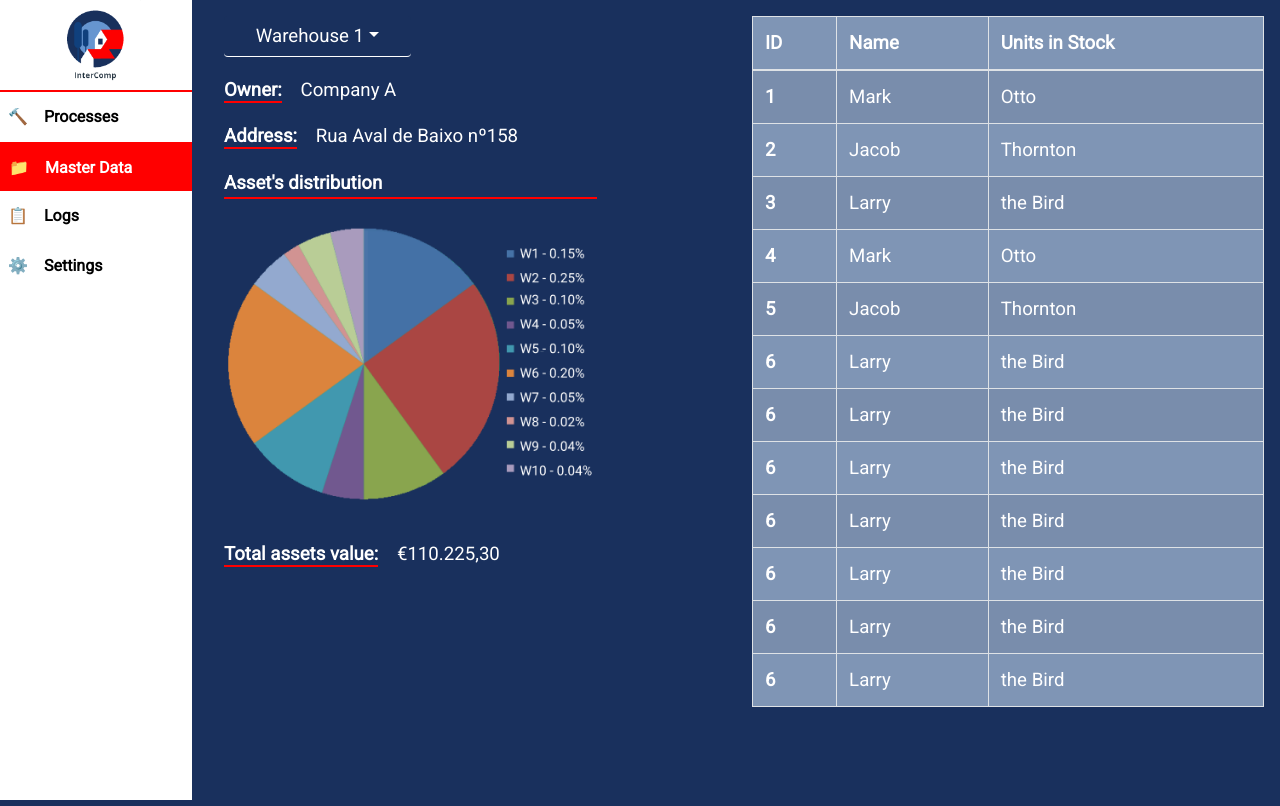
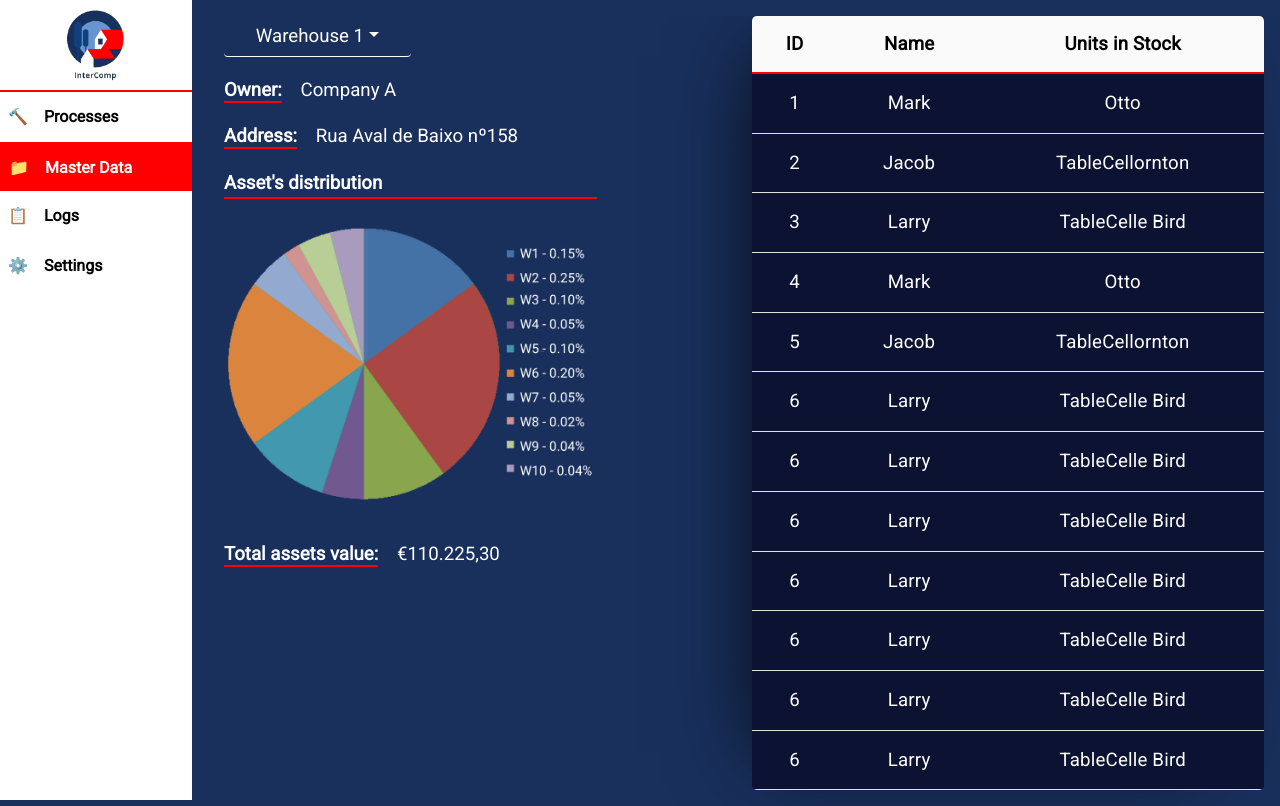
Before and after one commit to TomasNovo/FEUP-SINF, a React (Create React App) app in the folder frontend/: page /warehouses in a window 1280 px wide. Built offline with nearby package versions, Linux system fonts and the light colour scheme; some icons are missing.

Commit message:
style: change warehouses table style

```diff
--- a/frontend/src/components/Warehouses/Warehouses.css
+++ b/frontend/src/components/Warehouses/Warehouses.css
@@ -141,8 +141,6 @@
     margin-right: 1em;
 }
 
-
-
 /* right */
 
 .all .right
@@ -154,16 +152,37 @@
 .my-custom-scrollbar
 {
     width: 97%;
-    height: 100%;
-    font-size: 14pt;
+    max-height: 55em;
     overflow-y: auto;
     display: block;
     overflow-x: auto;
+    margin-bottom: 1em;
+    -webkit-box-shadow: -26px 1px 85px -39px rgba(0,0,0,1);
+    -moz-box-shadow: -26px 1px 85px -39px rgba(0,0,0,1);
+    box-shadow: -26px 1px 85px -39px rgba(0,0,0,1);
+    border-radius: 0.3em;
+    background-color: rgb(12, 18, 49);
 }
 
-.all > .right .table
+.all > .right table
 {
     width: 100%;
-    background-color: rgb(127,149,181);
+}
+
+.right table th
+{
+    border-bottom: 2px solid red;
+    font-weight: bold;
+    color: black;
+}
+
+.right table th, .right table td
+{
+    text-align: center;
+    font-size: 14pt;
+}
+
+.right table td
+{
     color: white;
 }
--- a/frontend/src/components/Warehouses/Warehouses.js
+++ b/frontend/src/components/Warehouses/Warehouses.js
@@ -3,7 +3,17 @@ import './Warehouses.css'
 import PageTemplate from '../PageTemplate/PageTemplate';
 import ButtonGroup from 'react-bootstrap/ButtonGroup';
 import Dropdown from 'react-bootstrap/Dropdown';
+import Table from '@material-ui/core/Table';
+import TableBody from '@material-ui/core/TableBody';
+import TableCell from '@material-ui/core/TableCell';
+import TableHead from '@material-ui/core/TableHead';
+import TableRow from '@material-ui/core/TableRow'
 import graphic from '../../assets/distribution.png';
+
+function rowStyleFormat(row, rowIdx) {
+    return { backgroundColor: rowIdx % 2 === 0 ? 'red' : 'blue' };
+  }
+
 
 class Warehouses extends React.Component
 {
@@ -45,83 +55,83 @@ class Warehouses extends React.Component
                     </div>
                     <div className="right">
                         <div className="table-wrapper-scroll-y my-custom-scrollbar">
-                            <table className="table table-bordered table-striped mb-0">
-                                <thead>
-                                    <tr>
-                                        <th scope="col">ID</th>
-                                        <th scope="col">Name</th>
-                                        <th scope="col">Units in Stock</th>
-                                    </tr>
-                                </thead>
-                                <tbody>
-                                    <tr>
-                                        <th scope="row">1</th>
-                                        <td>Mark</td>
-                                        <td>Otto</td>
-                                    </tr>
-                                    <tr>
-                                        <th scope="row">2</th>
-                                        <td>Jacob</td>
-                                        <td>Thornton</td>
-                                    </tr>
-                                    <tr>
-                                        <th scope="row">3</th>
-                                        <td>Larry</td>
-                                        <td>the Bird</td>
-                                    </tr>
-                                    <tr>
-                                        <th scope="row">4</th>
-                                        <td>Mark</td>
-                                        <td>Otto</td>
-                                    </tr>
-                                    <tr>
-                                        <th scope="row">5</th>
-                                        <td>Jacob</td>
-                                        <td>Thornton</td>
-                                    </tr>
-                                    <tr>
-                                        <th scope="row">6</th>
-                                        <td>Larry</td>
-                                        <td>the Bird</td>
-                                    </tr>
-                                    <tr>
-                                        <th scope="row">6</th>
-                                        <td>Larry</td>
-                                        <td>the Bird</td>
-                                    </tr>
-                                    <tr>
-                                        <th scope="row">6</th>
-                                        <td>Larry</td>
-                                        <td>the Bird</td>
-                                    </tr>
-                                    <tr>
-                                        <th scope="row">6</th>
-                                        <td>Larry</td>
-                                        <td>the Bird</td>
-                                    </tr>
-                                    <tr>
-                                        <th scope="row">6</th>
-                                        <td>Larry</td>
-                                        <td>the Bird</td>
-                                    </tr>
-                                    <tr>
-                                        <th scope="row">6</th>
-                                        <td>Larry</td>
-                                        <td>the Bird</td>
-                                    </tr>
-                                    <tr>
-                                        <th scope="row">6</th>
-                                        <td>Larry</td>
-                                        <td>the Bird</td>
-                                    </tr>
-                                </tbody>
-                            </table>
+                            <Table stickyHeader>
+                                <TableHead>
+                                    <TableRow>
+                                        <TableCell scope="col">ID</TableCell>
+                                        <TableCell scope="col">Name</TableCell>
+                                        <TableCell scope="col">Units in Stock</TableCell>
+                                    </TableRow>
+                                </TableHead>
+                                <TableBody>
+                                    <TableRow>
+                                        <TableCell scope="row">1</TableCell>
+                                        <TableCell>Mark</TableCell>
+                                        <TableCell>Otto</TableCell>
+                                    </TableRow>
+                                    <TableRow>
+                                        <TableCell scope="row">2</TableCell>
+                                        <TableCell>Jacob</TableCell>
+                                        <TableCell>TableCellornton</TableCell>
+                                    </TableRow>
+                                    <TableRow>
+                                        <TableCell scope="row">3</TableCell>
+                                        <TableCell>Larry</TableCell>
+                                        <TableCell>TableCelle Bird</TableCell>
+                                    </TableRow>
+                                    <TableRow>
+                                        <TableCell scope="row">4</TableCell>
+                                        <TableCell>Mark</TableCell>
+                                        <TableCell>Otto</TableCell>
+                                    </TableRow>
+                                    <TableRow>
+                                        <TableCell scope="row">5</TableCell>
+                                        <TableCell>Jacob</TableCell>
+                                        <TableCell>TableCellornton</TableCell>
+                                    </TableRow>
+                                    <TableRow>
+                                        <TableCell scope="row">6</TableCell>
+                                        <TableCell>Larry</TableCell>
+                                        <TableCell>TableCelle Bird</TableCell>
+                                    </TableRow>
+                                    <TableRow>
+                                        <TableCell scope="row">6</TableCell>
+                                        <TableCell>Larry</TableCell>
+                                        <TableCell>TableCelle Bird</TableCell>
+                                    </TableRow>
+                                    <TableRow>
+                                        <TableCell scope="row">6</TableCell>
+                                        <TableCell>Larry</TableCell>
+                                        <TableCell>TableCelle Bird</TableCell>
+                                    </TableRow>
+                                    <TableRow>
+                                        <TableCell scope="row">6</TableCell>
+                                        <TableCell>Larry</TableCell>
+                                        <TableCell>TableCelle Bird</TableCell>
+                                    </TableRow>
+                                    <TableRow>
+                                        <TableCell scope="row">6</TableCell>
+                                        <TableCell>Larry</TableCell>
+                                        <TableCell>TableCelle Bird</TableCell>
+                                    </TableRow>
+                                    <TableRow>
+                                        <TableCell scope="row">6</TableCell>
+                                        <TableCell>Larry</TableCell>
+                                        <TableCell>TableCelle Bird</TableCell>
+                                    </TableRow>
+                                    <TableRow>
+                                        <TableCell scope="row">6</TableCell>
+                                        <TableCell>Larry</TableCell>
+                                        <TableCell>TableCelle Bird</TableCell>
+                                    </TableRow>
+                                </TableBody>
+                            </Table>
                         </div>
                     </div>
                 </div>
             </PageTemplate>
         );
-	}
+    }
 };
 
 export default Warehouses;
```
